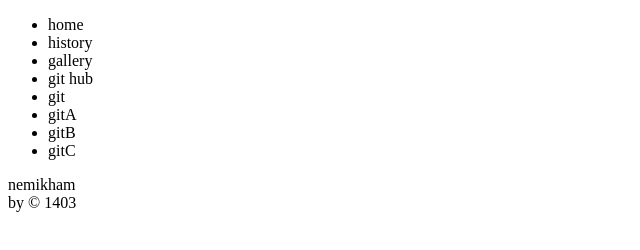
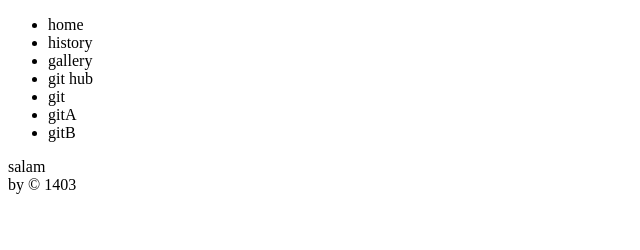
Before and after one commit to aliRivers90/Git_Project, a plain HTML site: page index.html in a window 1280 px wide. Shown: the whole page, without its empty margins (0-640 px from the left). Drawn offline with Linux system fonts and the light colour scheme.

Commit message:
Revert "new"

```diff
--- a/index.html
+++ b/index.html
@@ -15,11 +15,10 @@
             <li>git</li>
             <li>gitA</li>
             <li>gitB</li>
-            <li>gitC</li>
         </ul>
     </nav>
     <head>
-        nemikham
+        salam
     </head>
     <footer>
         by &copy; 1403
```
Also changed, not shown: package.json (deleted, +0 -15 lines), 1 other file.
